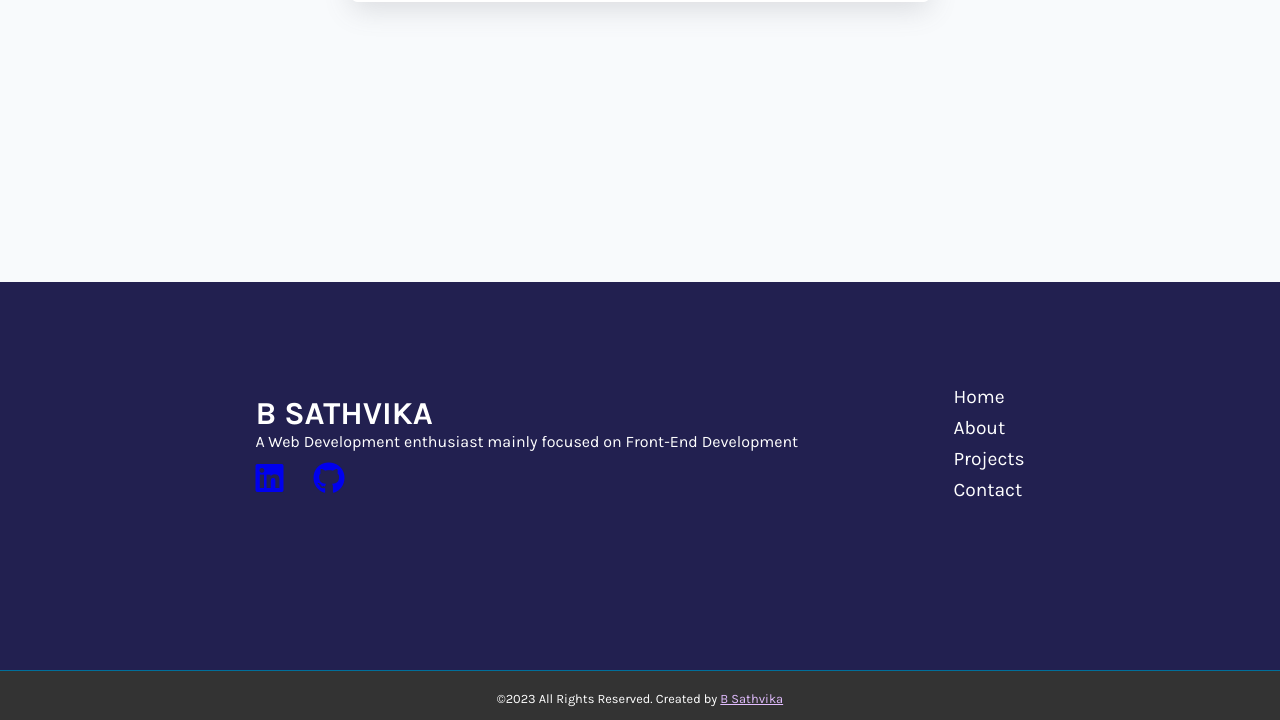
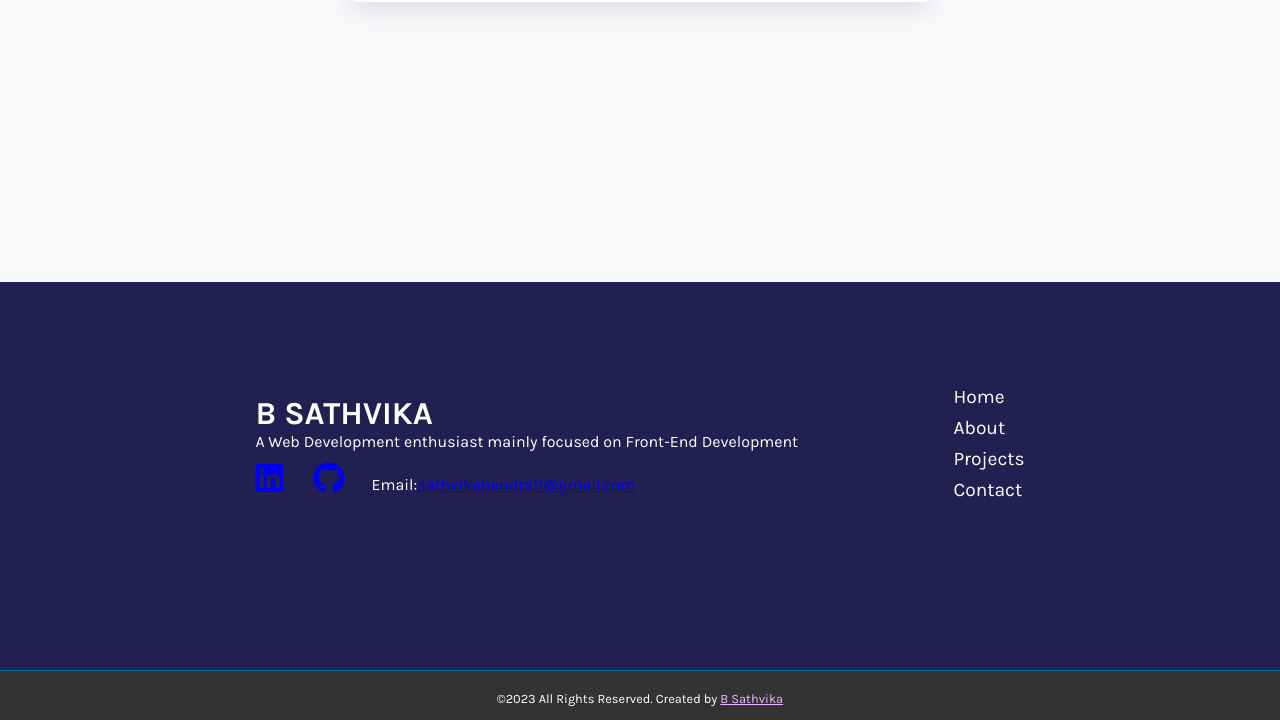
Before and after one commit to bsathvika11/oibsip_2, a plain HTML site: page index.html in a window 1280 px wide. Shown: the part 3858-4578 px from the top of the page. Drawn offline with Linux system fonts and the light colour scheme.

Commit message:
Add files via upload

```diff
--- a/index.html
+++ b/index.html
@@ -271,6 +271,9 @@
               ><i class="fa-brands fa-github"></i
             ></a>
           </div>
+          Email:<a href="mailto:sathvikabandra11@gmailcom"
+            >sathvikabandra11@gmail.com</a
+          >
         </div>
         <div class="foot-menu">
           <div><a href="index.html">Home</a></div>
```
